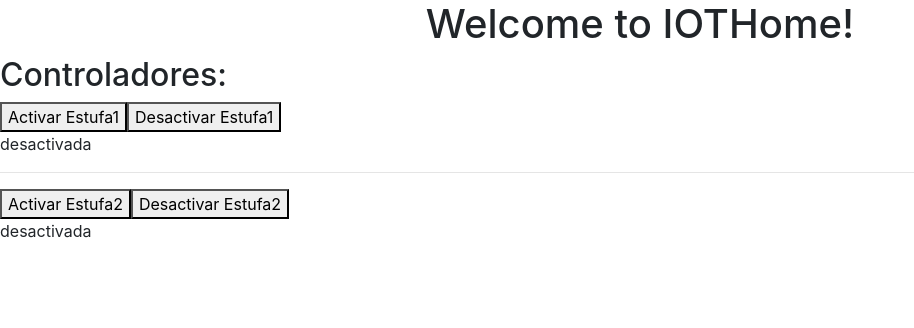
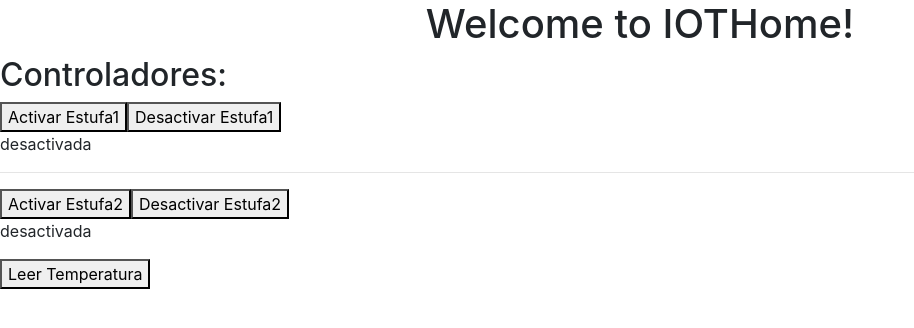
Before and after one commit to PacoMunoz/IOTHOME, an Angular app: page / in a window 1280 px wide. Shown: the top 328 px of the page, without its empty margins (0-914 px from the left). Built offline with nearby package versions, Linux system fonts and the light colour scheme.

Commit message:
one space for each error message

```diff
--- a/src/app/app.component.html
+++ b/src/app/app.component.html
@@ -20,7 +20,15 @@
   <p>{{estadoEstufa2}}</p>
 </div>
 
-<p *ngIf="error" class="error">{{error}}</p>
+<div>
+  <button (click)="leerTemperatura()">Leer Temperatura</button>
+  <div *ngIf="datosSensor" class="alert alert-info ">
+    <strong>{{datosSensor}}</strong>
+  </div>
+</div>
 
+<p *ngIf="errorElemento1" style="width:fit-content" class="alert alert-danger alert-dismissible">{{errorElemento1}}</p>
+<p *ngIf="errorElemento2" style="width:fit-content" class="alert alert-danger alert-dismissible">{{errorElemento2}}</p>
+<p *ngIf="errorElemento3" style="width:fit-content" class="alert alert-danger alert-dismissible">{{errorElemento3}}</p>
 
 <router-outlet></router-outlet>
```
